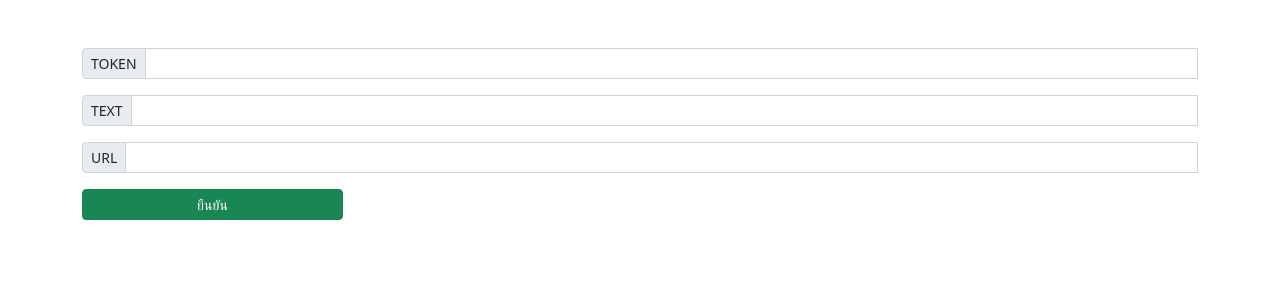
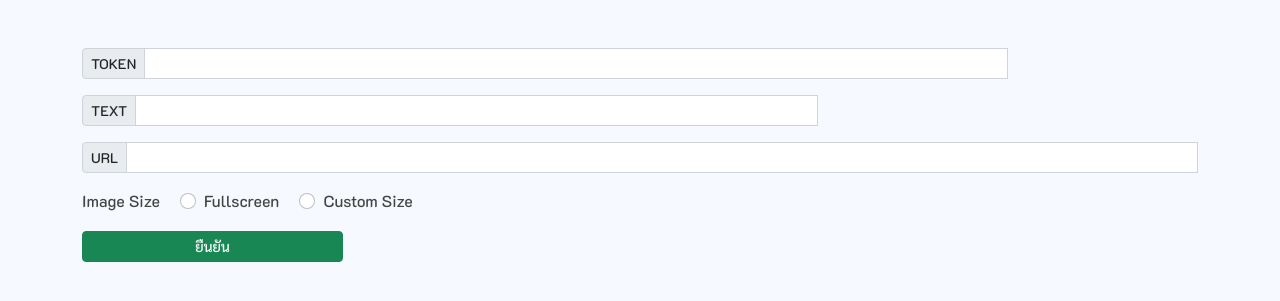
Before and after one commit to elpmisz/capture, a PHP site: page / in a window 1280 px wide. Shown: the top 301 px of the page. Run offline with PHP 8.4, Linux system fonts and the light colour scheme; some libraries are stand-ins or nearby versions.

Commit message:
update size

```diff
--- a/index.php
+++ b/index.php
@@ -10,12 +10,23 @@ use Spatie\Browsershot\Browsershot;
 $token = (isset($_POST["token"]) ? $_POST["token"] : "");
 $text = (isset($_POST["text"]) ? $_POST["text"] : "");
 $url = (isset($_POST["url"]) ? $_POST["url"] : "");
+$type = (isset($_POST["type"]) ? $_POST["type"] : "");
+$width = (isset($_POST["width"]) ? $_POST["width"] : 1280);
+$height = (isset($_POST["height"]) ? $_POST["height"] : 720);
 
 if (!empty($url)) {
-  $data = Browsershot::url("{$url}")
-    ->windowSize(1280, 720)
-    ->setDelay(6000)
-    ->base64Screenshot();
+  if (intval($type) === 1) {
+    $data = Browsershot::url("{$url}")
+      ->fullPage()
+      ->setDelay(6000)
+      ->base64Screenshot();
+  } else {
+    $data = Browsershot::url("{$url}")
+      ->windowSize($width, $height)
+      ->setDelay(6000)
+      ->base64Screenshot();
+  }
+
 
   $name = md5(microtime(true)) . ".png";
   $path = "images/{$name}";
@@ -63,7 +74,21 @@ function line_notify($res, $token)
   <meta http-equiv="X-UA-Compatible" content="IE=edge">
   <meta name="viewport" content="width=device-width, initial-scale=1.0">
   <link rel="stylesheet" href="/vendor/twbs/bootstrap/dist/css/bootstrap.min.css">
-  <title>Document</title>
+  <title>Capture</title>
+  <style>
+    @font-face {
+      font-family: "K2D";
+      font-style: normal;
+      font-weight: normal;
+      src: url("/fonts/K2D-Medium.woff") format("woff");
+    }
+
+    body {
+      font-family: "K2D";
+      background: #f6f9ff;
+      color: #444444;
+    }
+  </style>
 </head>
 
 <body>
@@ -72,7 +97,7 @@ function line_notify($res, $token)
       <div class="col-12">
         <form action="<?php echo htmlspecialchars($_SERVER["PHP_SELF"]) ?>" method="post" class="needs-validation" novalidate>
           <div class="row">
-            <div class="col-12">
+            <div class="col-10">
               <div class="input-group input-group-sm mb-3">
                 <span class="input-group-text">TOKEN</span>
                 <input type="text" class="form-control form-control-sm" name="token" required>
@@ -83,7 +108,7 @@ function line_notify($res, $token)
             </div>
           </div>
           <div class="row">
-            <div class="col-12">
+            <div class="col-8">
               <div class="input-group input-group-sm mb-3">
                 <span class="input-group-text">TEXT</span>
                 <input type="text" class="form-control form-control-sm" name="text" required>
@@ -104,8 +129,34 @@ function line_notify($res, $token)
               </div>
             </div>
           </div>
+          <div class="row">
+            <div class="col-6">
+              <label class="pe-3">Image Size</label>
+              <div class="form-check form-check-inline">
+                <input class="form-check-input" type="radio" name="type" id="fullscreen" value="1" required>
+                <label class="form-check-label" for="fullscreen">Fullscreen</label>
+              </div>
+              <div class="form-check form-check-inline">
+                <input class="form-check-input" type="radio" name="type" id="custom" value="2" required>
+                <label class="form-check-label" for="custom">Custom Size</label>
+              </div>
+            </div>
+          </div>
+          <div class="row div_custom">
+            <div class="col-6">
+              <div class="input-group input-group-sm mb-3">
+                <span class="input-group-text">WIDTH</span>
+                <input type="text" class="form-control form-control-sm" name="width" placeholder="1280">
+                <span class="input-group-text">HEIGHT</span>
+                <input type="text" class="form-control form-control-sm" name="height" placeholder="720">
+                <div class="invalid-feedback">
+                  Please fill out this field.
+                </div>
+              </div>
+            </div>
+          </div>
 
-          <div class="row">
+          <div class="row py-3">
             <div class="col-sm-6 col-xl-3 mb-2">
               <button type="submit" class="btn btn-success btn-sm w-100">
                 <i class="fas fa-check pr-2"></i>ยืนยัน
@@ -127,18 +178,18 @@ function line_notify($res, $token)
   <script src="/vendor/twbs/bootstrap/dist/js/bootstrap.bundle.min.js"></script>
   <script>
     (() => {
-      'use strict'
+      "use strict"
 
-      const forms = document.querySelectorAll('.needs-validation')
+      const forms = document.querySelectorAll(".needs-validation")
 
       Array.from(forms).forEach(form => {
-        form.addEventListener('submit', event => {
+        form.addEventListener("submit", event => {
           if (!form.checkValidity()) {
             event.preventDefault()
             event.stopPropagation()
           }
 
-          form.classList.add('was-validated')
+          form.classList.add("was-validated")
         }, false)
       })
     })()
@@ -146,6 +197,18 @@ function line_notify($res, $token)
     $(document).on("click", "button[type='submit']", function() {
       $("img").prop("src", "");
     })
+
+    $(".div_custom").hide();
+    $(document).on("click", "input[name='type']", function() {
+      let type = parseInt($(this).val());
+      if (type === 2) {
+        $(".div_custom").show();
+        $("input[name='width'],input[name='height']").prop("required", true);
+      } else {
+        $(".div_custom").hide();
+        $("input[name='width'],input[name='height']").prop("required", false);
+      }
+    });
   </script>
 </body>
 
--- /dev/null
+++ b/info.php
@@ -0,0 +1,2 @@
+<?php
+phpinfo();
```
Also changed, not shown: composer.json (line endings or trailing spaces), fonts/K2D-Medium.woff (added).
